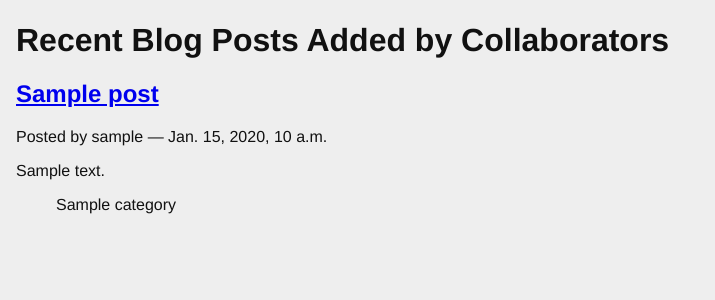
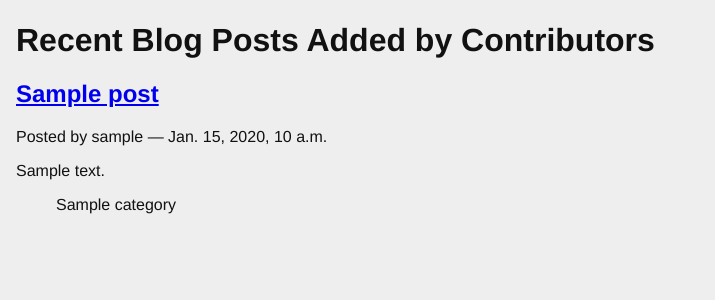
Before and after one commit to kennchiu/django_project, a Django app: template blogging/templates/blogging/list.html in a window 1280 px wide. Shown: the part 20-320 px from the top of the page, without its empty margins (0-715 px from the left). Run offline with Django 4.2, Linux system fonts and the light colour scheme; the template is opened without the code that fills it: most values are stand-ins (such as "Sample title", 1, 10 or a date in 2020).

Commit message:
test continuous-deployment

```diff
--- a/blogging/templates/blogging/list.html
+++ b/blogging/templates/blogging/list.html
@@ -1,5 +1,5 @@
 {% extends "base.html" %}{% block content %}
-  <h1>Recent Blog Posts Added by Collaborators</h1>
+  <h1>Recent Blog Posts Added by Contributors</h1>
   {% comment %} here is where the query happens {% endcomment %}
   {% for post in post_list %}
   <div class="post">
```
